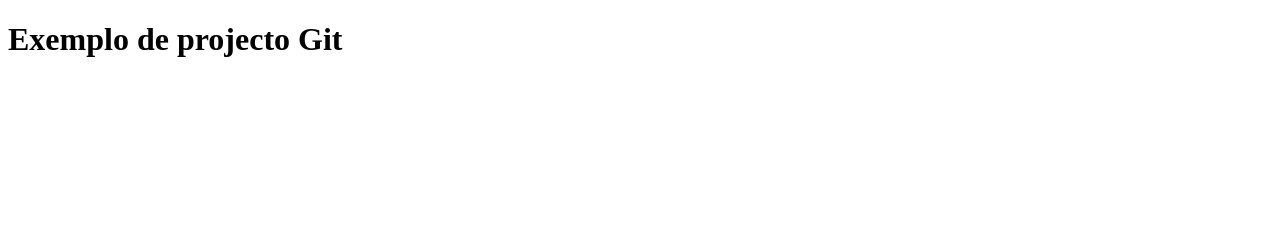
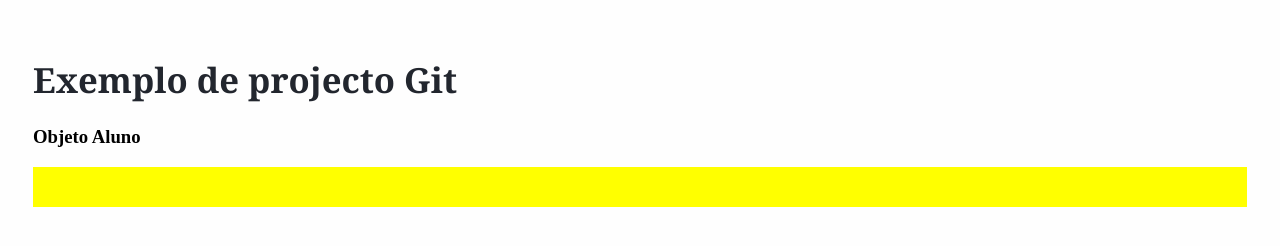
Before and after one commit to paserafim/projeto-ac, a plain HTML site: page index.html in a window 1280 px wide. Drawn offline with Linux system fonts and the light colour scheme.

Commit message:
Adicionei titulo, div, e id para o elemento + classe para o titulo.

```diff
--- a/index.html
+++ b/index.html
@@ -5,8 +5,13 @@
     <meta http-equiv="X-UA-Compatible" content="IE=edge">
     <meta name="viewport" content="width=device-width, initial-scale=1.0">
     <title>Document</title>
+    <link rel="stylesheet" href="estilos.css">
 </head>
 <body>
-    <h1>Exemplo de projecto Git</h1>
+    <h1 class="titulo">Exemplo de projecto Git</h1>
+    <h3>Objeto Aluno</h3>
+    <div id="aluno"></div>
+
+<script src="scripts.js"></script>
 </body>
 </html>
```
